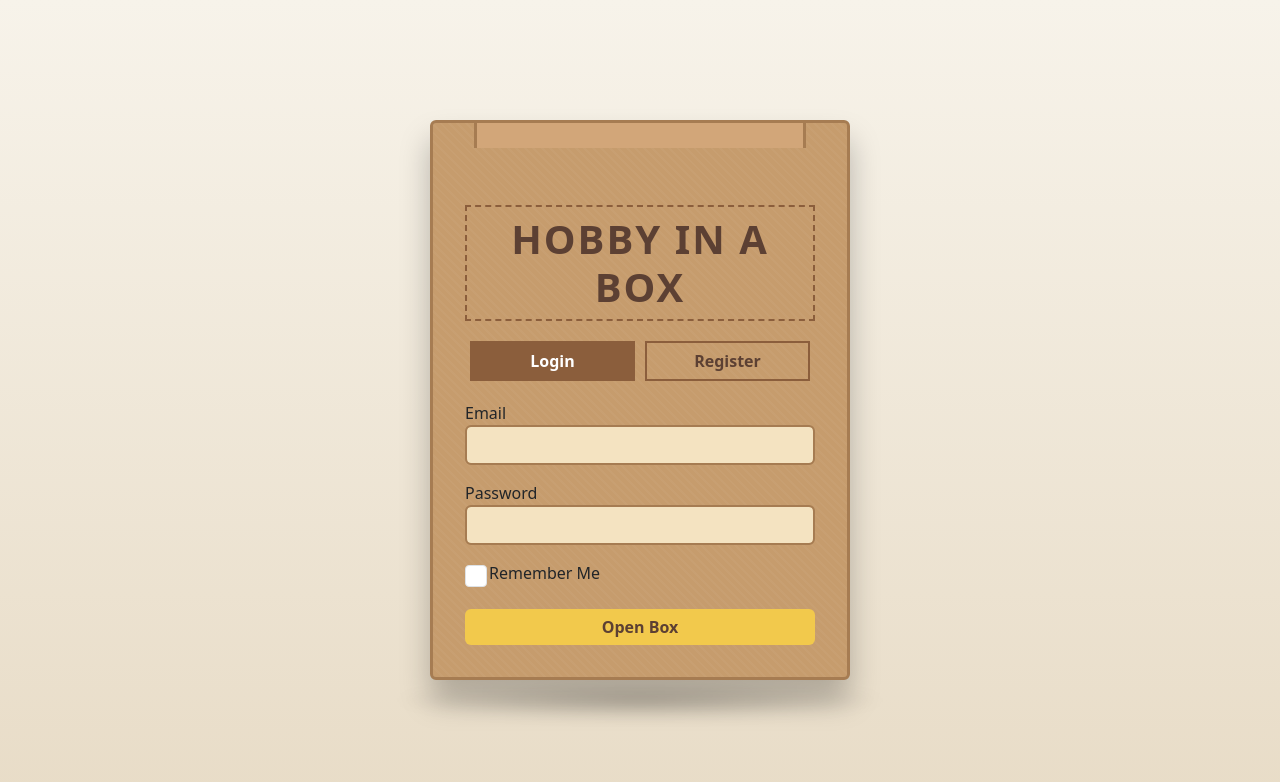
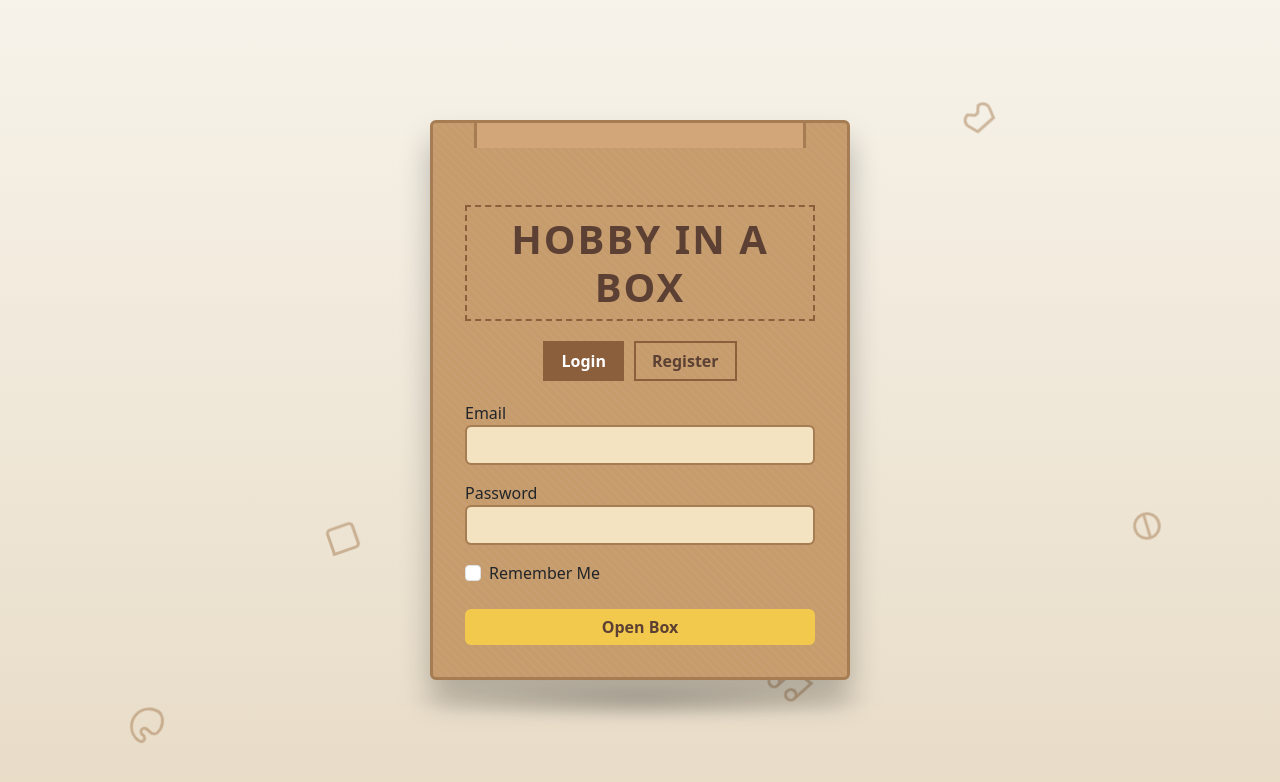
Before and after one commit to phoenix-go-cawcaw/Group13-Module3-Project, a Vue app: page /login in a window 1280 px wide. Shown: the top 782 px of the page. Built offline with nearby package versions, Linux system fonts and the light colour scheme.

Commit message:
animated login page ver.1

```diff
--- a/src/layouts/AuthenticatedLayout.vue
+++ b/src/layouts/AuthenticatedLayout.vue
@@ -5,9 +5,11 @@ import { clearAuthenticated } from '@/utils/auth'
 const router = useRouter()
 
 function handleLogout() {
-  clearAuthenticated()
-  router.push('/login')
+  localStorage.removeItem('token')
+  sessionStorage.removeItem('token')
+  router.replace({ name: 'login' })
 }
+
 </script>
 
 <template>
--- a/src/views/About.vue
+++ b/src/views/About.vue
@@ -56,16 +56,16 @@
 .about {
   min-height: 100vh;
   display: flex;
-  flex-direction: column;   /* stack children vertically */
-  align-items: center;      /* horizontal center */
-  justify-content: center;  /* vertical center */
+  flex-direction: column;
+  align-items: center;
+  justify-content: center;
   text-align: center;
 }
 
 ul {
-  text-align: left;        /* aligns list words neatly */
-  padding-left: 1.25rem;   /* keeps bullets/indent clean */
-  margin: 0 auto;          /* centers the whole list block */
+  text-align: left;
+  padding-left: 1.25rem;
+  margin: 0 auto;
   width: fit-content
 }
 </style>
--- a/src/views/Checkout.vue
+++ b/src/views/Checkout.vue
@@ -1,103 +1,14 @@
-<script setup>
-import { ref } from "vue"
-import axios from "axios"
+<script>
 
-const fullName = ref("")
-const email = ref("")
-const phone = ref("")
-const country = ref("")
-const city = ref("")
-const state = ref("")
-const zip = ref("")
-
-// Replace with real cart total later using stores or smth
-const subtotal = 45
-const shipping = 5
-const discount = 10
-const total = subtotal + shipping - discount
-
-const startPayment = async () => {
-  try {
-    const response = await axios.post(
-      "http://localhost:5000/payments/payfast/create",
-      { //Mock cart, Remove after stores have been implemented
-        user_id: 1,
-        total_amount: total
-      }
-    )
-
-    window.location.href = response.data.redirectUrl
-
-  } catch (error) {
-    console.error(error)
-  }
-}
 </script>
 
+
 <template>
-  <div class="checkout-container">
 
-    <div class="left">
-      <h2>Checkout</h2>
 
-      <h3>Shipping Information</h3>
-
-      <input v-model="fullName" placeholder="Full name" />
-      <input v-model="email" placeholder="Email address" />
-      <input v-model="phone" placeholder="Phone number" />
-      <input v-model="country" placeholder="Country" />
-      <input v-model="city" placeholder="City" />
-      <input v-model="state" placeholder="State" />
-      <input v-model="zip" placeholder="ZIP Code" />
-    </div>
-
-    <div class="right">
-      <h3>Review your cart</h3>
-
-      <p>Subtotal: R{{ subtotal }}</p>
-      <p>Shipping: R{{ shipping }}</p>
-      <p>Discount: -R{{ discount }}</p>
-      <h3>Total: R{{ total }}</h3>
-
-      <button @click="startPayment">
-        Pay Now
-      </button>
-    </div>
-
-  </div>
 </template>
 
+
 <style>
-.checkout-container {
-  display: flex;
-  gap: 50px;
-  padding: 40px;
-}
-
-.left {
-  flex: 2;
-}
-
-.right {
-  flex: 1;
-  background: #f7f7f7;
-  padding: 20px;
-}
-
-input {
-  display: block;
-  margin: 10px 0;
-  padding: 10px;
-  width: 100%;
-}
-
-button {
-  background: #3b5bfd;
-  color: white;
-  padding: 12px;
-  width: 100%;
-  border: none;
-  cursor: pointer;
-}
 
 </style>
--- a/src/views/Home.vue
+++ b/src/views/Home.vue
@@ -1,10 +1,39 @@
 <script setup>
-import { RouterLink } from 'vue-router'
+import { RouterLink, useRoute, useRouter } from 'vue-router'
 import heroBg from '../assets/Hobby in a Box.png'
+import { ref, onMounted } from 'vue'
+
+const route = useRoute()
+const router = useRouter()
+
+const showWelcome = ref(false)
+const welcomeMessage = ref('')
+
+onMounted(() => {
+  if (route.query.welcome === 'back') {
+    welcomeMessage.value = 'Welcome Back!'
+    showWelcome.value = true
+  }
+
+  if (route.query.welcome === 'new') {
+    welcomeMessage.value = 'Welcome!'
+    showWelcome.value = true
+  }
+
+  if (showWelcome.value) {
+    setTimeout(() => {
+      showWelcome.value = false
+      router.replace({ path: '/' })
+    }, 3000)
+  }
+})
 </script>
 
 <template>
-  <main class="home-bg py-4">
+  <main class="home-bg gradient-bg py-4">
+    <div v-if="showWelcome" class="welcome-banner">
+      {{ welcomeMessage }}
+    </div>
     <div class="container h-100">
       <div class="row align-items-center g-4 h-100">
         <div class="col-12 col-lg-7">
@@ -47,8 +76,8 @@ import heroBg from '../assets/Hobby in a Box.png'
 }
 
 .home-bg {
-  min-height: 80vh;
-  padding: 2rem 2rem;
+  min-height: 100vh;
+  padding: 2rem;
   display: flex;
   align-items: flex-start;
 }
@@ -58,4 +87,38 @@ import heroBg from '../assets/Hobby in a Box.png'
   width: 100%;
   object-fit: contain;
 }
+
+.gradient-bg {
+  background-image: url(https://img.freepik.com/free-vector/blurred-light-background-design_1107-160.jpg);
+  background-size: cover;
+  background-position: center;
+  background-repeat: no-repeat;
+}
+
+.welcome-banner {
+  position: fixed;
+  top: 20px;
+  left: 50%;
+  transform: translateX(-50%);
+  background: #5c4033;
+  color: white;
+  padding: 12px 28px;
+  border-radius: 8px;
+  font-weight: bold;
+  box-shadow: 0 8px 20px rgba(0, 0, 0, 0.25);
+  z-index: 9999;
+  animation: slideDown 0.4s ease;
+}
+
+@keyframes slideDown {
+  from {
+    opacity: 0;
+    transform: translate(-50%, -20px);
+  }
+  to {
+    opacity: 1;
+    transform: translate(-50%, 0);
+  }
+}
+
 </style>
--- a/src/views/login.vue
+++ b/src/views/login.vue
@@ -1,5 +1,5 @@
 <script setup>
-import { ref, onMounted } from 'vue'
+import { ref, onMounted, onBeforeUnmount } from 'vue'
 import { useRouter } from 'vue-router'
 import axios from 'axios'
 
@@ -15,7 +15,9 @@ const errorMessage = ref('')
 const isOpening = ref(false)
 const isOpened = ref(false)
 
-// AUTO-LOGIN
+let mouseHandler
+
+// AUTO LOGIN + PARALLAX
 onMounted(() => {
   const token =
     localStorage.getItem('token') ||
@@ -24,6 +26,21 @@ onMounted(() => {
   if (token) {
     router.push('/')
   }
+
+  mouseHandler = (e) => {
+    const icons = document.querySelectorAll('.icon-wrapper')
+
+    icons.forEach((icon, index) => {
+      const speed = (index + 1) * 0.01
+      const xMove = (e.clientX - window.innerWidth / 2) * speed * 0.01
+      icon.style.transform = `translateX(${xMove}px)`
+    })
+  }
+
+})
+
+onBeforeUnmount(() => {
+  window.removeEventListener('mousemove', mouseHandler)
 })
 
 async function handleSubmit() {
@@ -41,19 +58,15 @@ async function handleSubmit() {
       : 'http://localhost:5000/auth/register'
 
     const payload = isLogin.value
-      ? {
-          email: email.value,
-          password: password.value
-        }
+      ? { email: email.value, password: password.value }
       : {
-          username: username.value,
-          email: email.value,
-          password: password.value
-        }
+        username: username.value,
+        email: email.value,
+        password: password.value
+      }
 
     const response = await axios.post(endpoint, payload)
 
-    // REMEMBER ME SCRIPT
     if (rememberMe.value) {
       localStorage.setItem('token', response.data.token)
     } else {
@@ -61,11 +74,12 @@ async function handleSubmit() {
     }
 
     setTimeout(() => {
-      isOpened.value = true
-    }, 400)
-
-    setTimeout(() => {
-      router.push('/')
+      router.push({
+        path: '/',
+        query: {
+          welcome: isLogin.value ? 'back' : 'new'
+        }
+      })
     }, 1000)
 
   } catch (err) {
@@ -78,6 +92,55 @@ async function handleSubmit() {
 
 <template>
   <main class="login-page d-flex align-items-center justify-content-center">
+
+    <div v-if="showWelcome" class="welcome-banner">
+      {{ welcomeMessage }}
+    </div>
+
+    <div class="floating-icons">
+
+      <div class="icon-wrapper">
+        <svg viewBox="0 0 24 24">
+          <path d="M12 2a10 10 0 100 20c2 0 3-1 3-2s-1-2-2-2h-1a2 2 0 010-4h3a3 3 0 003-3A9 9 0 0012 2z" />
+        </svg>
+      </div>
+
+      <div class="icon-wrapper">
+        <svg viewBox="0 0 24 24">
+          <path d="M4 5a2 2 0 012-2h10a2 2 0 012 2v14a1 1 0 00-1-1H6a2 2 0 01-2-2V5z" />
+        </svg>
+      </div>
+
+      <div class="icon-wrapper">
+        <svg viewBox="0 0 24 24">
+          <path d="M4 7h3l2-2h6l2 2h3v12H4V7z" />
+          <circle cx="12" cy="13" r="3" />
+        </svg>
+      </div>
+
+      <div class="icon-wrapper">
+        <svg viewBox="0 0 24 24">
+          <path d="M9 18V5l12-2v13" />
+          <circle cx="6" cy="18" r="3" />
+          <circle cx="18" cy="16" r="3" />
+        </svg>
+      </div>
+
+      <div class="icon-wrapper">
+        <svg viewBox="0 0 24 24">
+          <path d="M6 8h12l2 6a4 4 0 01-4 5l-3-3H11l-3 3a4 4 0 01-4-5l2-6z" />
+        </svg>
+      </div>
+
+      <div class="icon-wrapper">
+        <svg viewBox="0 0 24 24">
+          <circle cx="12" cy="12" r="7" />
+          <path d="M5 12h14" />
+        </svg>
+      </div>
+
+    </div>
+
     <div class="table-surface"></div>
 
     <section class="box-card" :class="{ opening: isOpening, opened: isOpened }">
@@ -115,18 +178,12 @@ async function handleSubmit() {
 
           <!-- REMEMBER ME -->
           <div class="form-check mb-2">
-            <input
-              type="checkbox"
-              class="form-check-input"
-              id="remember"
-              v-model="rememberMe"
-            />
+            <input type="checkbox" class="form-check-input" id="remember" v-model="rememberMe" />
             <label class="form-check-label" for="remember">
               Remember Me
             </label>
           </div>
 
-          <!-- Error Message -->
           <div v-if="errorMessage" class="shipping-label">
             {{ errorMessage }}
           </div>
@@ -169,13 +226,11 @@ async function handleSubmit() {
   transition: transform 0.6s ease;
 
   background-image:
-    repeating-linear-gradient(
-      45deg,
+    repeating-linear-gradient(45deg,
       rgba(255, 255, 255, 0.03) 0px,
       rgba(255, 255, 255, 0.03) 2px,
       transparent 2px,
-      transparent 6px
-    );
+      transparent 6px);
 }
 
 .box-flap {
@@ -271,4 +326,106 @@ async function handleSubmit() {
 .box-button:hover {
   background-color: #e0b03f;
 }
+
+.welcome-banner {
+  position: fixed;
+  top: 20px;
+  left: 50%;
+  transform: translateX(-50%);
+  background: #8b5e3c;
+  color: white;
+  padding: 12px 28px;
+  border-radius: 8px;
+  font-weight: bold;
+  box-shadow: 0 8px 20px rgba(0, 0, 0, 0.2);
+  z-index: 9999;
+  animation: slideDown 0.4s ease;
+}
+
+@keyframes slideDown {
+  from {
+    opacity: 0;
+    transform: translate(-50%, -20px);
+  }
+
+  to {
+    opacity: 1;
+    transform: translate(-50%, 0);
+  }
+}
+
+.floating-icons {
+  position: absolute;
+  inset: 0;
+  pointer-events: none;
+  overflow: hidden;
+  z-index: 0;
+}
+
+.icon-wrapper {
+  position: absolute;
+  top: 0;
+  animation: floatUp linear infinite;
+}
+
+.icon-wrapper:nth-child(1) {
+  left: 10%;
+  animation-duration: 22s;
+  animation-delay: 0s;
+}
+
+.icon-wrapper:nth-child(2) {
+  left: 25%;
+  animation-duration: 28s;
+  animation-delay: -6s;
+}
+
+.icon-wrapper:nth-child(3) {
+  left: 40%;
+  animation-duration: 24s;
+  animation-delay: -12s;
+}
+
+.icon-wrapper:nth-child(4) {
+  left: 60%;
+  animation-duration: 30s;
+  animation-delay: -3s;
+}
+
+.icon-wrapper:nth-child(5) {
+  left: 75%;
+  animation-duration: 26s;
+  animation-delay: -15s;
+}
+
+.icon-wrapper:nth-child(6) {
+  left: 88%;
+  animation-duration: 32s;
+  animation-delay: -8s;
+}
+
+/* Icon styling */
+.icon-wrapper svg {
+  width: 42px;
+  height: 42px;
+  stroke: #a67c52;
+  fill: none;
+  stroke-width: 1.6;
+  opacity: 0.5;
+}
+
+@keyframes floatUp {
+  0% {
+    transform: translateY(120vh) rotate(0deg);
+  }
+
+  50% {
+    transform: translateY(50vh) rotate(90deg);
+  }
+
+  100% {
+    transform: translateY(-20vh) rotate(180deg);
+  }
+}
+
 </style>
```
